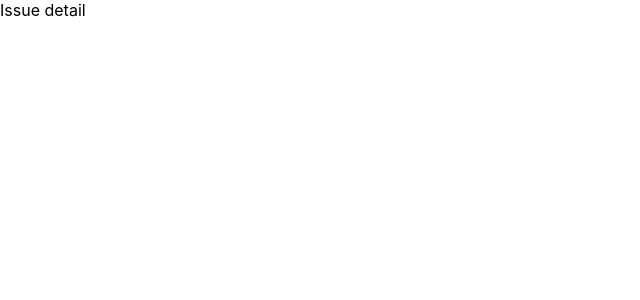
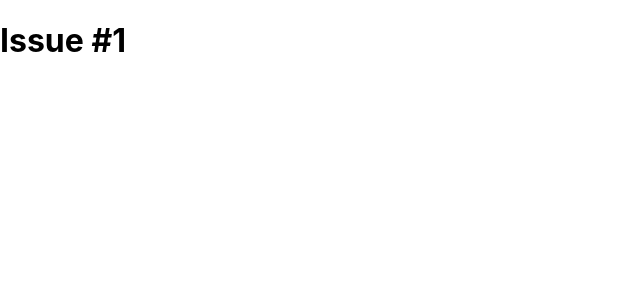
Before and after one commit to sagrath23/github-issues-explorer, a React (Create React App) app: page /issues/1 in a window 1280 px wide. Shown: the top 300 px of the page, without its empty margins (0-640 px from the left). Built offline with nearby package versions, Linux system fonts and the light colour scheme.

Commit message:
add hooks to use URL params & select issue from state

```diff
--- a/src/pages/IssueDetailPage.js
+++ b/src/pages/IssueDetailPage.js
@@ -1,5 +1,19 @@
 import React from 'react';
+import { useDispatch, useSelector } from 'react-redux';
+import { useParams } from 'react-router-dom';
+import { selectedIssueSelector } from '../selectors';
 
-export const IssueDetailPage = () => (
-  <div>Issue detail</div>
-);
+export const IssueDetailPage = () => {
+  const dispatch = useDispatch();
+  const { issueId } = useParams();
+  const selectedIssue = useSelector(selectedIssueSelector);
+
+  console.log(issueId, 'da params');
+  console.log(selectedIssue);
+
+  return (
+    <div>
+      <h1>Issue #{issueId}</h1>
+    </div>
+  );
+};
--- a/src/selectors/selectors.js
+++ b/src/selectors/selectors.js
@@ -1,3 +1,5 @@
 export const searchTermSelector = (state) => state.search.searchTerm;
 
 export const searchResultsSelector = (state) => state.search.results;
+
+export const selectedIssueSelector = (state) => state.search.selectedIssue;
```
